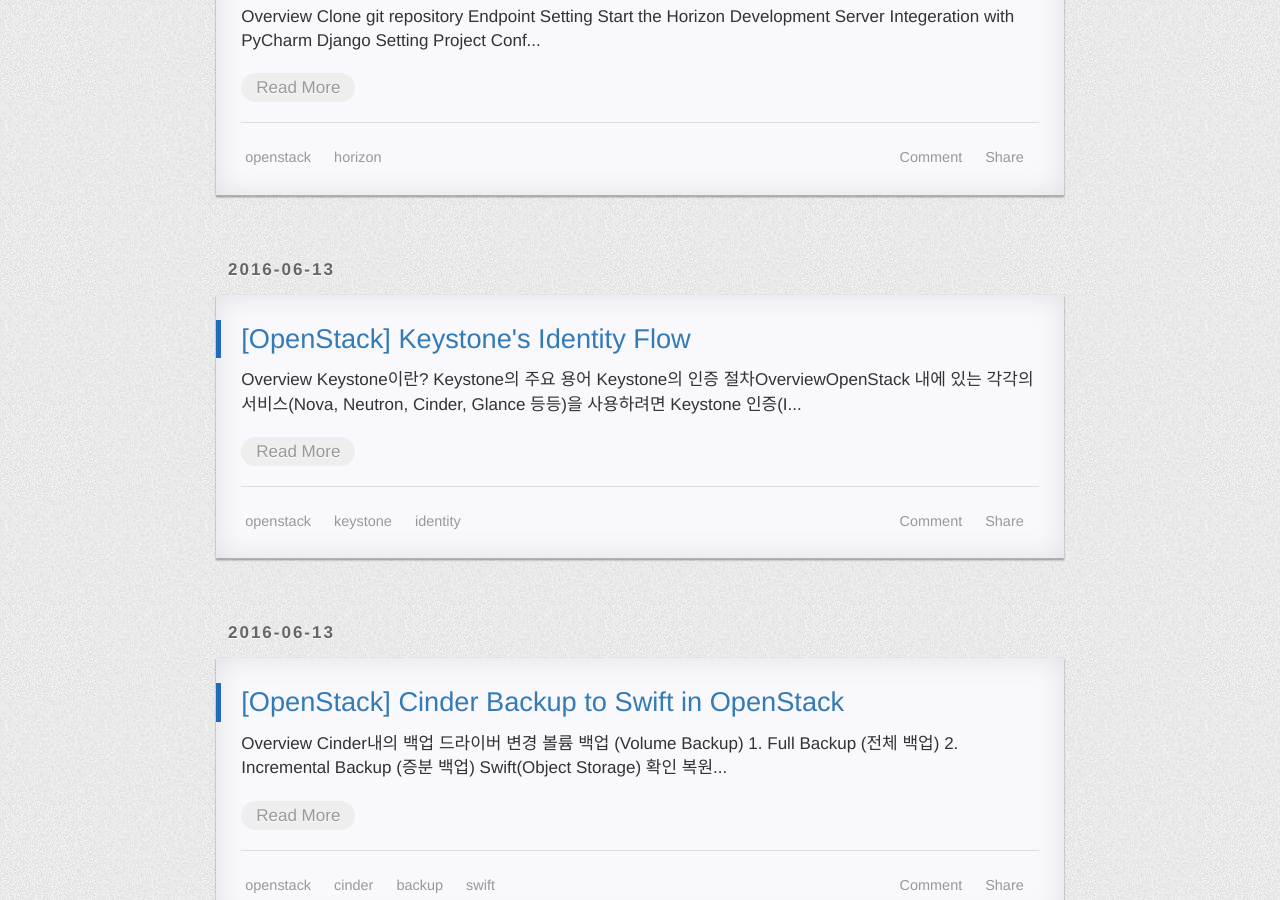
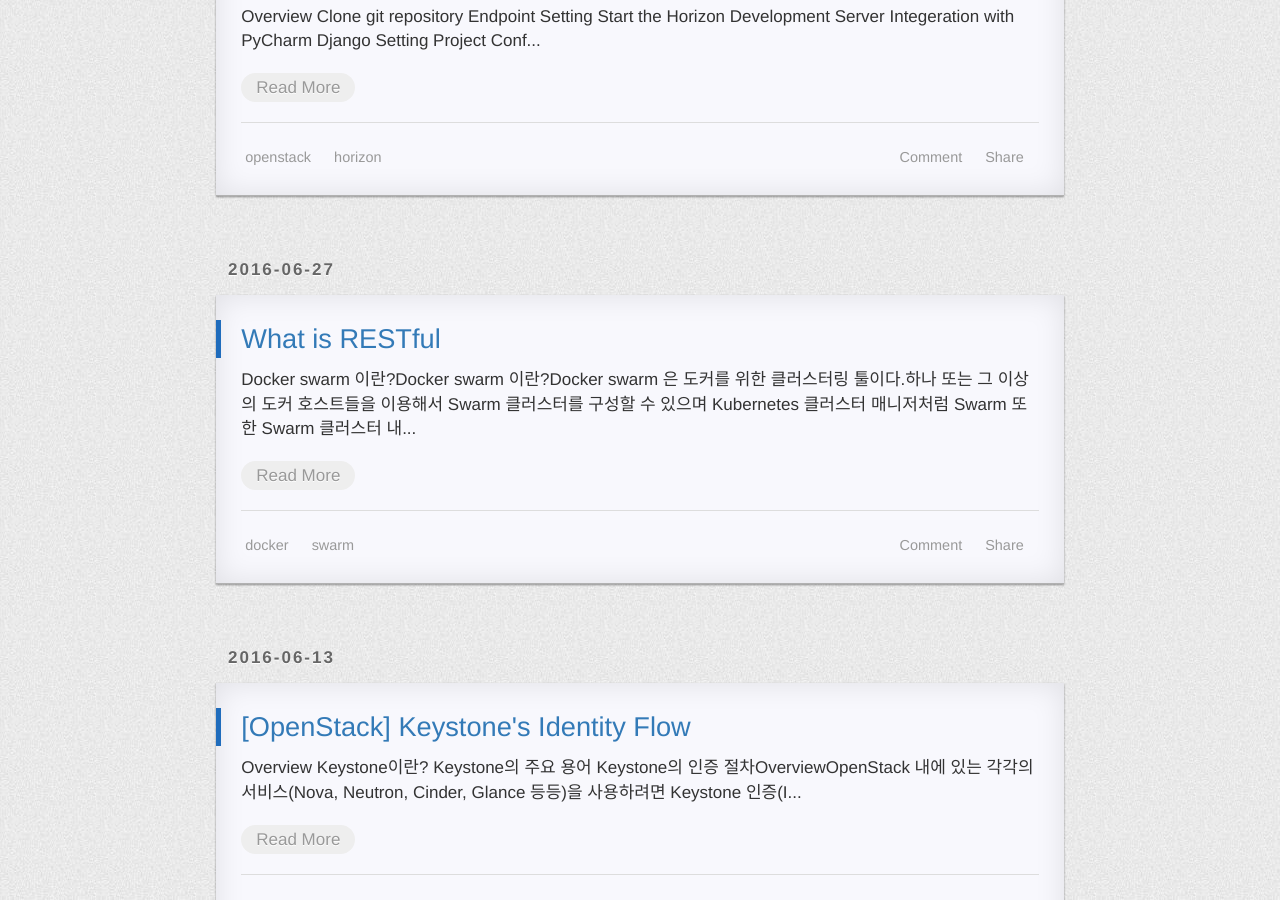
Before and after one commit to wkjeon/nicejeremy.github.io, a Jekyll site: the page built from index.html, in a window 1280 px wide and 900 px high, scrolled down 600 px. Built offline with Jekyll 4.4.1, drawn with Linux system fonts in a browser that asks for light colours; nearby versions of some CDN libraries; the list of posts is cut into pages by our own code; comment, search, counter and statistics services are not loaded; a style sheet for code colours, icons or effects is not loaded; some of the changed text lies outside the part shown.

```diff
--- /dev/null
+++ b/_posts/architecture/2016-06-27-restful.md
@@ -0,0 +1,20 @@
+---
+layout: post
+title:  "What is RESTful"
+date:   2016-06-27
+categories: docker
+tags:
+- docker
+- swarm
+---
+
+* content
+{:toc}
+
+# Docker swarm 이란?
+Docker swarm 은 도커를 위한 클러스터링 툴이다.<br/>
+하나 또는 그 이상의 도커 호스트들을 이용해서 Swarm 클러스터를 구성할 수 있으며 Kubernetes 클러스터 매니저처럼 Swarm 또한 Swarm 클러스터 내의 유효한 자원을 기반으로 컨테이너들을 관리할 수 있다.<br/>
+
+![Docker Swarm](http://image.slidesharecdn.com/swarmonlinemeetup-150507153718-lva1-app6891/95/docker-swarm-020-5-638.jpg?cb=1431013147)
+
+*출처: http://devopscube.com/docker-tutorial-getting-started-with-docker-swarm/*
```
Also changed, not shown: _posts/openstack/2016-07-07-openstack-horizon-structure.md (+4 -0 lines).
